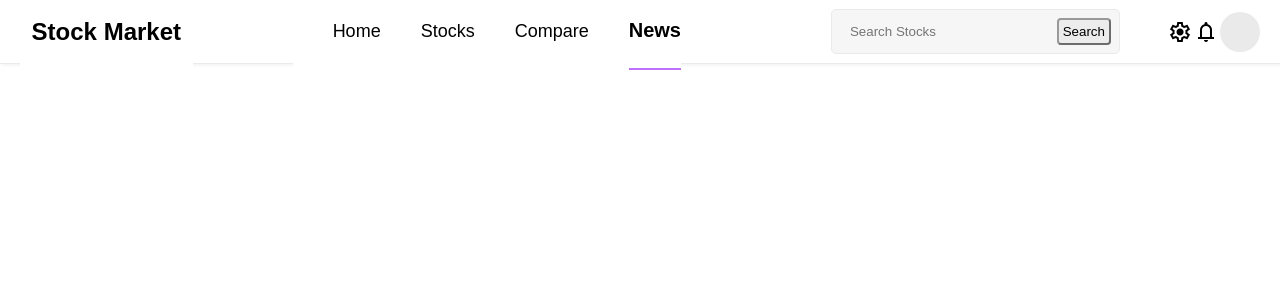
After one commit to deadsmash07/Advance-Analytic-Tool, a Python web app: template templates/news.html in a window 1280 px wide. The commit adds this page. Shown: the top 300 px of the page. Run offline with Jinja, Linux system fonts and the light colour scheme; the template is opened without the code that fills it, so the values that code supplies are empty.

Commit message:
final  mark

```diff
--- /dev/null
+++ b/static/css/news.css
@@ -0,0 +1,162 @@
+* {
+    margin: 0;
+    padding: 0;
+    box-sizing: border-box;
+    font-family: 'Outfit', sans-serif;
+    /* background: #F2F3F8; */
+    /* overflow-y: hidden; */
+}
+
+.navbar {
+    background-color: hsl(0, 0%, 100%);
+    display: flex;
+    box-shadow: 2px 0px 4px 0px rgba(0, 0, 0, 0.10);
+    align-items: center;
+    justify-content: space-between;
+    width: 100%;
+    padding: 0px 20px 0 20px;
+    height: 8vh;
+    line-height: 3.75;
+    border-bottom: 1px solid #eaeaea;
+    position: absolute;
+}
+.brand {
+    background-color: #fff;
+    font-size: 24px;
+    font-weight: 600;
+    color: #000;
+    width: 15%;
+    text-decoration: none;
+    display: flex;
+    justify-content: center;
+    align-items: center;
+}
+.menu {
+    background-color: #fff;
+    display: flex;
+    margin-left: 100px;
+    /* justify-content: space-between; */
+    align-items: center;
+}
+.menuele {
+    background-color: #fff;
+    font-size: 18px;
+    margin-left: 40px;
+}
+.searchbox{
+    background-color: #f6f6f6;
+    width: 25%;
+    display: flex;
+    justify-content: space-between;
+    align-items: center;
+    margin-left: 150px;
+    border: 1px solid #eaeaea;
+    border-radius: 5px;
+    padding: 8px;
+}
+input{
+    margin-left: 10px;
+    background-color: #f6f6f6;
+    border: none;
+}
+button{
+    background-color:#ececec;
+    padding: 4px;
+    border-radius: 4px;
+    border-color: #0000008a;
+}
+.profile{
+    background-color: #fff;
+    width: 8%;
+    display: flex;
+    justify-content: space-between;
+    align-items: center;
+    margin-left: 48px;
+    left: 30px;
+}
+.material-symbols-outlined{
+    background-color: #fff;
+}
+.dp{
+    width: 40px;
+    height: 40px;
+    border-radius: 50%;
+    background-color: #eaeaea;
+    display: flex;
+    justify-content: center;
+    align-items: center;
+}
+.menuele:hover{
+    font-size: 20px;
+    font-weight: 600;
+    color: #000000;
+    cursor: pointer;
+    border-bottom: #bf71fe 2px solid;
+}
+#menuelee{
+    font-size: 20px;
+    font-weight: 600;
+    color: #000000;
+    cursor: pointer;
+    border-bottom: #bf71fe 2px solid;
+}
+
+.searchbox:hover{
+    border: 1px solid #000000;
+}
+input:hover{
+    border: none;
+}
+input:focus{
+    outline: none;
+    border: none;
+}
+#setting:hover{
+    cursor: pointer;
+    rotate: 60deg;
+    transition: all 0.3s ease-in-out 0s;
+}
+button:hover{
+    cursor: pointer;
+    font-weight: 600;
+    /* border: #000000 1px solid; */
+}
+
+.main{
+    margin: auto;
+    display: flex;
+    flex-direction: column;
+    align-items: center;
+    width: 80%;
+    position:relative;
+    top: 9vh;
+    /* left: 1vh; */
+    /* height: 90vh; */
+    border-radius: 8px;
+    align-items: center;
+    /* justify-content:space-between; */
+    flex-direction: column;
+}
+
+a{
+    text-decoration: none;
+    color: #000000;
+}
+a div:nth-child(1){
+    font-size: 24px;
+}
+a div:nth-child(2){
+    font-size: 18px;
+    color: #0000008a;
+}
+li{
+    background-color: #b3b2b229;
+    list-style: none;
+    /* display: flex;
+    flex-direction: column;
+    align-items: center; */
+    width: 100%;
+    margin:10px 20px;
+    padding: 10px;
+    border-radius: 8px;
+}
--- /dev/null
+++ b/templates/news.html
@@ -0,0 +1,44 @@
+<!DOCTYPE html>
+<html lang="en">
+<head>
+    <meta charset="UTF-8">
+    <meta name="viewport" content="width=device-width, initial-scale=1.0">
+    <link rel="stylesheet" href="/static/css/news.css">
+    <link rel="stylesheet" href="https://fonts.googleapis.com/css2?family=Material+Symbols+Outlined:opsz,wght,FILL,GRAD@20..48,100..700,0..1,-50..200" />
+    <title>Document</title>
+</head>
+<body>
+    <div class="navbar">
+        <div class="brand">Stock Market</div>
+        <div class="menu">
+            <div class="menuele">Home</div>
+            <div class="menuele">Stocks</div>
+            <div class="menuele">Compare</div>
+            <div class="menuele" id="menuelee">News</div>
+        </div>
+        <form action="/graph" method="get" class="searchbox">
+            <input type="text" placeholder="Search Stocks" name="search" />
+            <button type="submit">Search</button>
+        </form>
+        <div class="profile">
+            <span class="material-symbols-outlined" id="setting">settings</span>
+            <span class="material-symbols-outlined">notifications</span>
+            <span class="dp"></span>
+        </div>
+    </div>
+
+    <div class="main">
+        <ul>
+            {% for element in newsdata %}
+                <li><a href="{{element[1]}}">
+                    <div>{{element[0]}}</div>
+                    <div>{{element[2]}}</div>
+                </a></li>
+            {% endfor %}
+        </ul>
+
+    </div>
+
+
+</body>
+</html>
--- a/top_trending.csv
+++ b/top_trending.csv
@@ -1,8 +1,3 @@
-ONGC,-1.82
-TATASTEEL,-0.85
-IOC,1.91
-ZEEL,-1.47
-ITC,0.31
 POWERGRID,2.51
 HDFCBANK,0.26
 SBIN,1.12
```
Also changed, not shown: scheduler.py (added, +14 -0 lines), static/css/explore.css (added, +171 -0 lines), static/css/graph.css (added, +163 -0 lines), static/css/style.css (+17 -4 lines), templates/explore.html (+28 -7 lines), templates/graph.html (+27 -2 lines), templates/index.html (+8 -7 lines), test_flask.py (+20 -6 lines), top_gainers.csv (+10 -10 lines).
